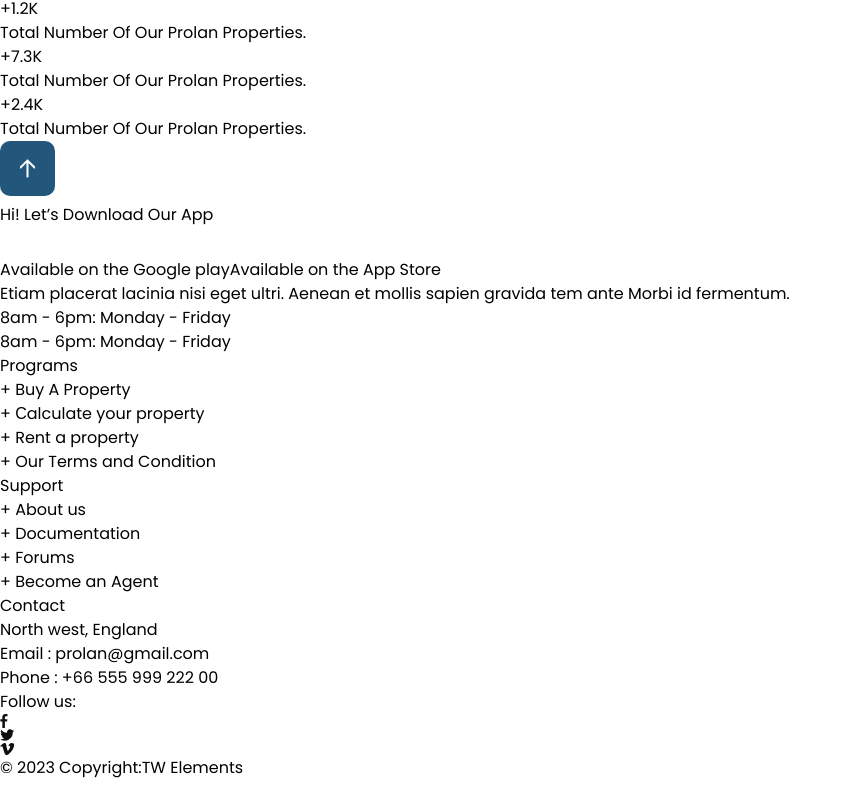
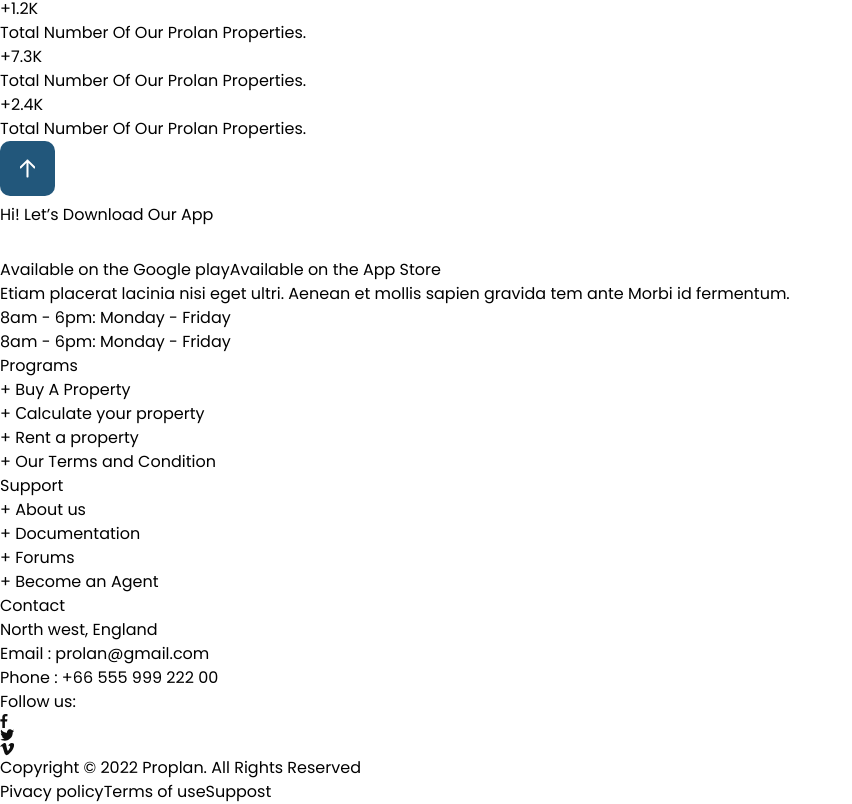
Before and after one commit to shincyshnz/aqar-market, a Next.js app: page / in a window 1280 px wide. Shown: the part 8499-9303 px from the top of the page, without its empty margins (0-852 px from the left). Before the commit the page ends 9279 px from the top, so only its background shows below. Built offline with nearby package versions, Linux system fonts and the light colour scheme.

Commit message:
footer copyright completed

```diff
--- a/src/components/Footer/Footer.jsx
+++ b/src/components/Footer/Footer.jsx
@@ -173,11 +173,19 @@ const Footer = () => {
         </div>
 
         {/* <!--Copyright section--> */}
-        <div class="bg-black/5 p-6 text-center">
-          <span>© 2023 Copyright:</span>
-          <a class="font-semibold" href="https://tw-elements.com/"
-          >TW Elements</a
-          >
+        <div className="bg-[#F0F1F6] text-gray-four text-sm min-h-[5.6rem] flex justify-between">
+          <div className="max-w-[1200px] px-6 m-auto flex items-center justify-between w-full">
+          <div class="text-center font-openSans">
+            <span>Copyright © 2022 </span>
+            <a class="font-semibold" href="https://tw-elements.com/"
+            >Proplan.</a> All Rights Reserved
+          </div>
+          <div className="flex gap-2">
+            <a href="#">Pivacy policy</a>
+            <a href="#">Terms of use</a>
+            <a href="#">Suppost</a>
+          </div>
+          </div>
         </div>
       </footer>
     </>
```
